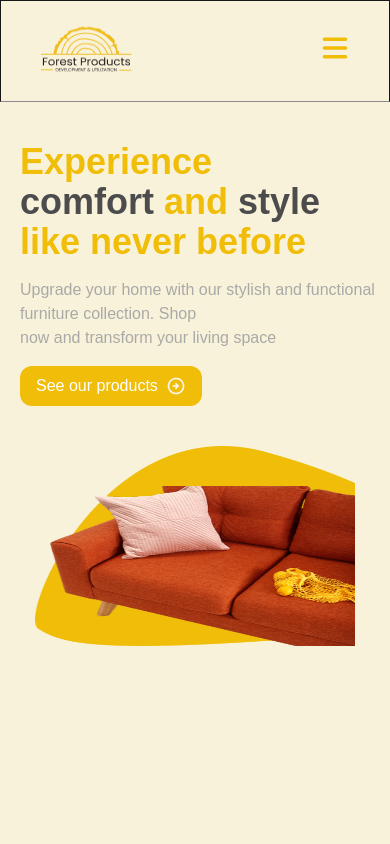
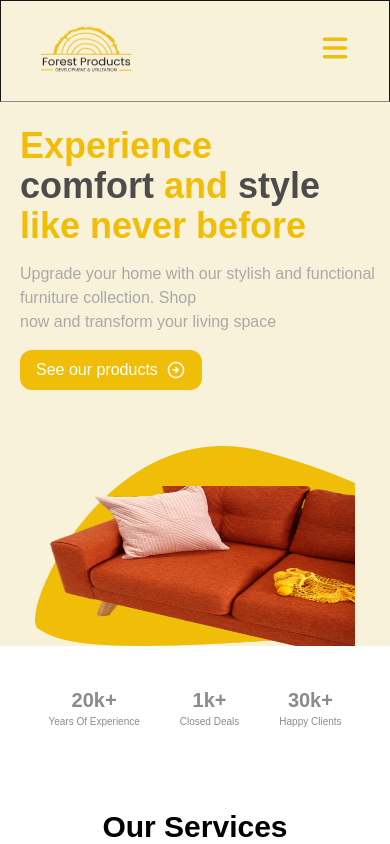
Before and after one commit to Bida3443/Forest-products, a Next.js app: page / in a window 390 px wide. Shown: the top 844 px of the page. Built offline with nearby package versions, Linux system fonts and the light colour scheme.

Commit message:
forest products

```diff
--- a/src/components/Hero/hero.tsx
+++ b/src/components/Hero/hero.tsx
@@ -10,8 +10,8 @@ import chair from "../../../public/chair.png";
 
 export default function hero() {
   return (
-    <section className="min-h-screen bg-[#F9F2DA] w-full ">
-      <div className="flex flex-col lg:flex-row lg:pt-40 pt-10 space-y-10 justify-center lg:justify-between place-items-center text-black ">
+    <section className="h-auto lg:min-h-screen bg-[#F9F2DA] w-full ">
+      <div className="flex flex-col lg:flex-row pt-6 lg:pt-40 gap-4 lg:gap-10 space-y-10 justify-center lg:justify-between place-items-center text-black ">
         <div className="lg:pl-20 pl-5 lg:items-start items-center">
           <div className="space-y-4   w-full lg:max-w-130">
             <h1
```
